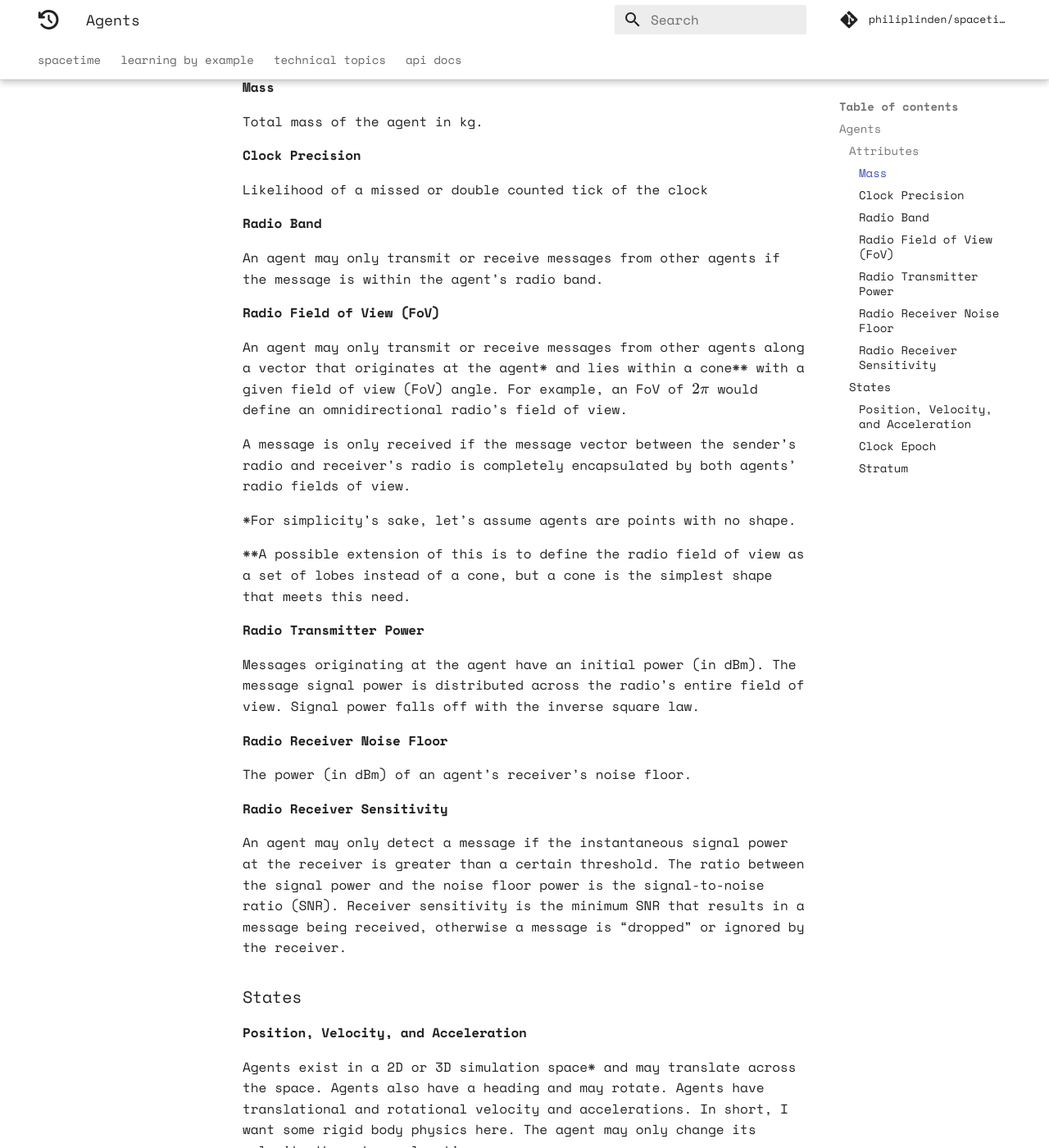
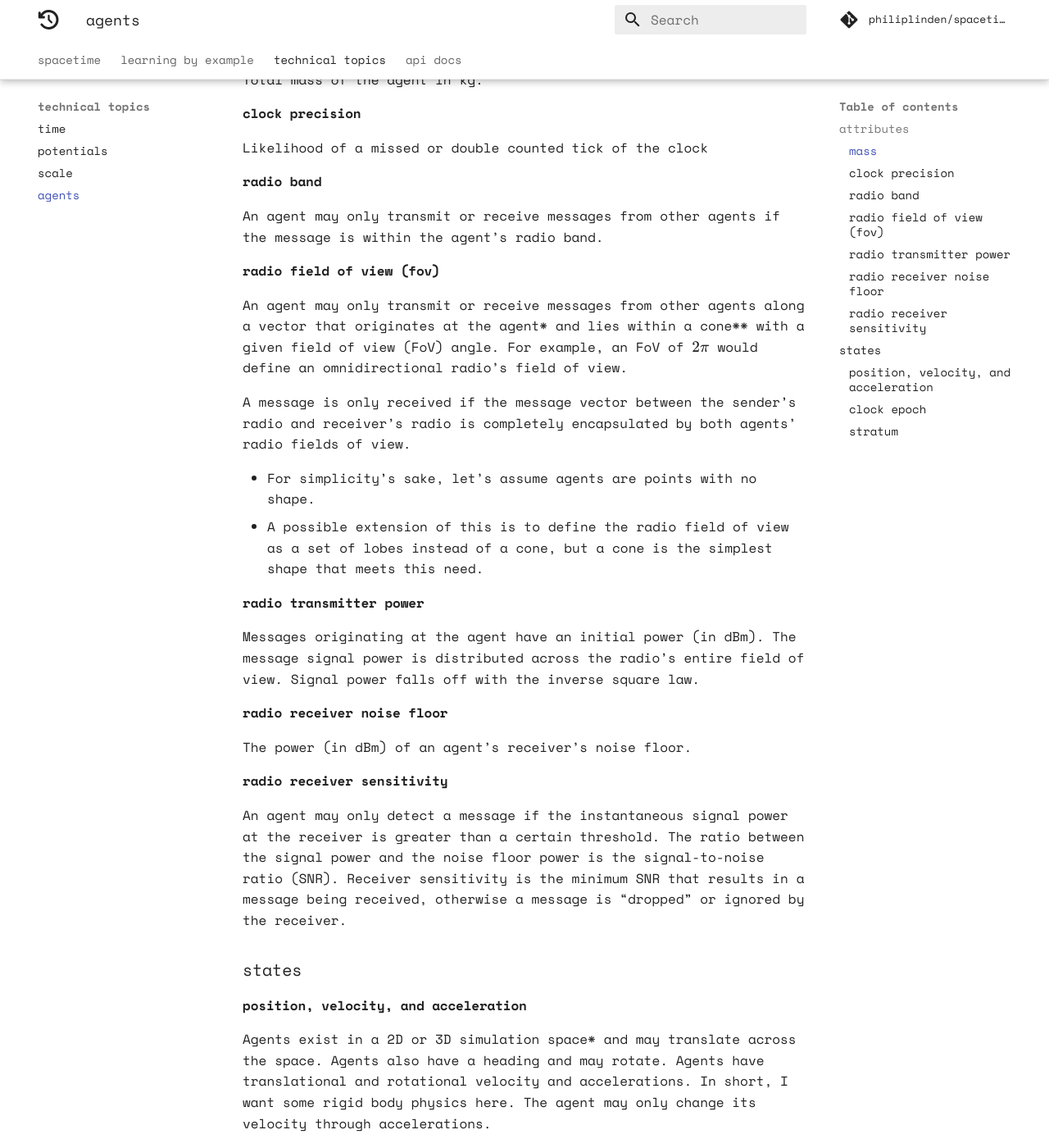
Before and after one commit to philiplinden/spacetime, an MkDocs documentation site: the page built from docs/technical/agents.md, in a window 1280 px wide and 1400 px high, scrolled down 510 px. Shown: the whole window at 82% size. Built offline with MkDocs 1.6.1 and Material for MkDocs 9.7.7, drawn with Linux system fonts in a browser that asks for light colours; comment, search, counter and statistics services are not loaded; some of the changed lines change nothing that is shown; some of the changed text lies outside the part shown.

Commit message:
aesthetics

```diff
--- a/docs/technical/agents.md
+++ b/docs/technical/agents.md
@@ -1,48 +1,45 @@
-# Agents
-
 Agents are the generic term for “things with clocks” in this context. It might be a satellite, rover, ground station, etc. This section aims to identify the minimal set of traits that are required for agents in this model. Hopefully this will tease out areas of overlap between different types of agents and a blueprint for the model will take shape.
 
-## Attributes
+## attributes
 
 Some agents are attached to other entities, like ground stations or rovers. If an agent must translate and rotate together with another entity, that other entity is
 
-### Mass
+### mass
 
 Total mass of the agent in kg.
 
-### Clock Precision
+### clock precision
 
 Likelihood of a missed or double counted tick of the clock
 
-### Radio Band
+### radio band
 
 An agent may only transmit or receive messages from other agents if the message is within the agent’s radio band.
 
-### Radio Field of View (FoV)
+### radio field of view (fov)
 
 An agent may only transmit or receive messages from other agents along a vector that originates at the agent* and lies within a cone** with a given field of view (FoV) angle. For example, an FoV of $2\pi$ would define an omnidirectional radio’s field of view.
 
 A message is only received if the message vector between the sender’s radio and receiver’s radio is completely encapsulated by both agents’ radio fields of view.
 
-*For simplicity’s sake, let’s assume agents are points with no shape.
+* For simplicity’s sake, let’s assume agents are points with no shape.
+* A possible extension of this is to define the radio field of view as a set of lobes instead of a cone, but a cone is the simplest shape that meets this need.
 
-**A possible extension of this is to define the radio field of view as a set of lobes instead of a cone, but a cone is the simplest shape that meets this need.
-
-### Radio Transmitter Power
+### radio transmitter power
 
 Messages originating at the agent have an initial power (in dBm). The message signal power is distributed across the radio’s entire field of view. Signal power falls off with the inverse square law.
 
-### Radio Receiver Noise Floor
+### radio receiver noise floor
 
 The power (in dBm) of an agent’s receiver’s noise floor.
 
-### Radio Receiver Sensitivity
+### radio receiver sensitivity
 
 An agent may only detect a message if the instantaneous signal power at the receiver is greater than a certain threshold. The ratio between the signal power and the noise floor power is the signal-to-noise ratio (SNR). Receiver sensitivity is the minimum SNR that results in a message being received, otherwise a message is “dropped” or ignored by the receiver.
 
-## States
+## states
 
-### Position, Velocity, and Acceleration
+### position, velocity, and acceleration
 
 Agents exist in a 2D or 3D simulation space* and may translate across the space. Agents also have a heading and may rotate. Agents have translational and rotational velocity and accelerations. In short, I want some rigid body physics here. The agent may only change its velocity through accelerations.
 
@@ -50,10 +47,10 @@ Accelerations may be imparted on an agent from itself (thrust) or the environmen
 
 *Obviously 3D space is the goal, but all fundamental principals can be demonstrated on a single 2D plane.
 
-### Clock Epoch
+### clock epoch
 
 Agents keep track of time with imperfect clocks. The agent’s observation of the epoch may diverge from the environment’s true epoch.
 
-### Stratum
+### stratum
 
 How far removed from canonical time source.
--- a/mkdocs.yml
+++ b/mkdocs.yml
@@ -11,7 +11,11 @@ nav:
   - learning by example:
     - python demos: python-demos.md
     - ipy notebooks: notebooks/
-  - technical topics: technical/
+  - technical topics:
+    - time: technical/time.md
+    - potentials: technical/potentials.md
+    - scale: technical/scale.md
+    - agents: technical/agents.md
   - api docs:
     - spacetime_bridge: api/doc/spacetime_bridge/index.html
     - spacetime_core: api/doc/spacetime_core/index.html
```
